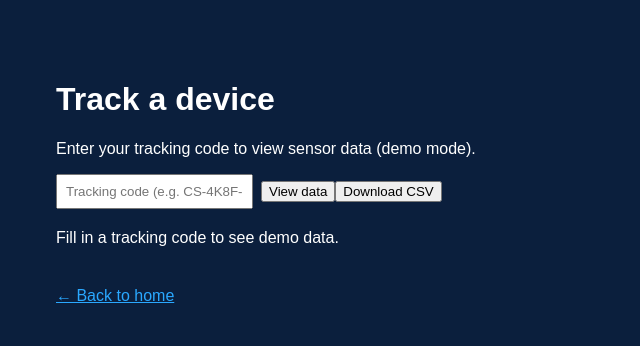
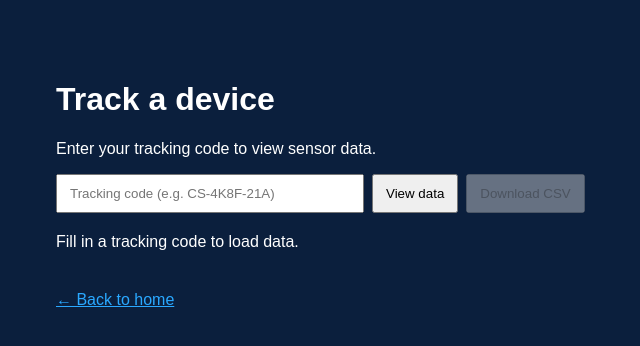
Before and after one commit to sjoerdvellinga/cargosys-LoRawan-Tracker, a React (Vite) app: page /track in a window 1280 px wide. Shown: the top 346 px of the page, without its empty margins (4-644 px from the left). Built offline with nearby package versions, Linux system fonts and the light colour scheme; no server answers.

Commit message:
Make tracking page API-ready with demo fallback

```diff
--- /dev/null
+++ b/src/api/client.js
@@ -0,0 +1,39 @@
+const API_BASE = (import.meta.env.VITE_API_BASE_URL || "").replace(/\/$/, "");
+
+// Verwacht response shape (voor later):
+// { readings: [{ ts, temp, rh, impactG, vibHz, lat?, lon? }] }
+export async function fetchDeviceReadings(trackingCode) {
+  if (!API_BASE) {
+    const err = new Error("API not configured");
+    err.code = "NO_API";
+    throw err;
+  }
+
+  const url = `${API_BASE}/v1/track/${encodeURIComponent(trackingCode)}`;
+
+  const res = await fetch(url, {
+    method: "GET",
+    headers: { "Accept": "application/json" }
+  });
+
+  if (!res.ok) {
+    const text = await res.text().catch(() => "");
+    const err = new Error(`API error ${res.status} ${res.statusText}${text ? ` - ${text}` : ""}`);
+    err.code = "API_ERROR";
+    err.status = res.status;
+    throw err;
+  }
+
+  const json = await res.json();
+
+  // Flexibel: accepteer zowel {readings:[...]} als direct [...]
+  const readings = Array.isArray(json) ? json : json.readings;
+
+  if (!Array.isArray(readings)) {
+    const err = new Error("Invalid API response: expected readings array");
+    err.code = "BAD_RESPONSE";
+    throw err;
+  }
+
+  return readings;
+}
--- a/src/pages/Track.jsx
+++ b/src/pages/Track.jsx
@@ -2,44 +2,101 @@ import { useMemo, useState } from "react";
 import {
   LineChart, Line, XAxis, YAxis, CartesianGrid, Tooltip, ResponsiveContainer, Legend
 } from "recharts";
+import { Link } from "react-router-dom";
 import { mockReadings } from "../mock/mockData.js";
 import { downloadCsv } from "../utils/csv.js";
-import { Link } from "react-router-dom";
+import { fetchDeviceReadings } from "../api/client.js";
+import { normalizeReadings } from "../utils/normalize.js";
 
 export default function Track() {
   const [code, setCode] = useState("");
-  const [active, setActive] = useState(false);
+  const [status, setStatus] = useState("idle"); // idle | loading | ready | error
+  const [errorMsg, setErrorMsg] = useState("");
+  const [isDemo, setIsDemo] = useState(false);
+  const [readings, setReadings] = useState([]);
 
-  const data = useMemo(() => {
-    return mockReadings.map(d => ({
-      ...d,
-      time: new Date(d.ts).toLocaleString()
-    }));
-  }, []);
+  const chartData = useMemo(() => normalizeReadings(readings), [readings]);
+
+  async function onView() {
+    const trimmed = code.trim();
+    if (!trimmed) return;
+
+    setStatus("loading");
+    setErrorMsg("");
+    setIsDemo(false);
+
+    try {
+      const apiReadings = await fetchDeviceReadings(trimmed);
+      setReadings(apiReadings);
+      setStatus("ready");
+    } catch (err) {
+      // Fallback naar mock data, maar wel duidelijk melden
+      setIsDemo(true);
+      setReadings(mockReadings);
+
+      // Menselijke melding
+      const msg =
+        err?.code === "NO_API"
+          ? "API is not configured yet — showing demo data."
+          : "Could not load live data — showing demo data.";
+
+      setErrorMsg(msg);
+      setStatus("ready");
+    }
+  }
+
+  function onDownload() {
+    const trimmed = code.trim() || "demo";
+    if (!readings.length) return;
+    downloadCsv(`cargosys-${trimmed}.csv`, normalizeReadings(readings).map(({ time, ...rest }) => rest));
+  }
 
   return (
     <div style={{ padding: "60px", fontFamily: "Arial" }}>
       <h1>Track a device</h1>
-      <p>Enter your tracking code to view sensor data (demo mode).</p>
+      <p>Enter your tracking code to view sensor data.</p>
 
+      <div style={{ display: "flex", gap: "8px", flexWrap: "wrap", alignItems: "center" }}>
         <input
           placeholder="Tracking code (e.g. CS-4K8F-21A)"
           value={code}
           onChange={e => setCode(e.target.value)}
-        style={{ padding: "8px", marginRight: "8px" }}
+          style={{ padding: "10px 12px", minWidth: "280px" }}
         />
-      <button onClick={() => setActive(true)}>View data</button>
-      <button onClick={() => downloadCsv(`cargosys-${code || "demo"}.csv`, data)}>
+        <button onClick={onView} disabled={status === "loading"} style={{ padding: "10px 12px" }}>
+          {status === "loading" ? "Loading..." : "View data"}
+        </button>
+        <button onClick={onDownload} disabled={!readings.length} style={{ padding: "10px 12px" }}>
           Download CSV
         </button>
 
-      {!active ? (
-        <p style={{ marginTop: "20px" }}>Fill in a tracking code to see demo data.</p>
-      ) : (
+        {isDemo && (
+          <span style={{
+            padding: "6px 10px",
+            borderRadius: "999px",
+            background: "rgba(255,255,255,0.12)",
+            fontSize: "12px"
+          }}>
+            Demo data
+          </span>
+        )}
+      </div>
+
+      {errorMsg && (
+        <p style={{ marginTop: "14px", opacity: 0.9 }}>
+          {errorMsg}
+        </p>
+      )}
+
+      {status === "idle" && (
+        <p style={{ marginTop: "20px" }}>Fill in a tracking code to load data.</p>
+      )}
+
+      {status === "ready" && readings.length > 0 && (
         <>
-          <h2>Temperature & Humidity</h2>
-          <ResponsiveContainer width="100%" height={300}>
-            <LineChart data={data}>
+          <h2 style={{ marginTop: "28px" }}>Temperature & Humidity</h2>
+          <ResponsiveContainer width="100%" height={320}>
+            <LineChart data={chartData}>
               <CartesianGrid strokeDasharray="3 3" />
               <XAxis dataKey="time" hide />
               <YAxis />
@@ -50,9 +107,9 @@ export default function Track() {
             </LineChart>
           </ResponsiveContainer>
 
-          <h2>Impact & Vibration</h2>
-          <ResponsiveContainer width="100%" height={300}>
-            <LineChart data={data}>
+          <h2 style={{ marginTop: "28px" }}>Impact & Vibration</h2>
+          <ResponsiveContainer width="100%" height={320}>
+            <LineChart data={chartData}>
               <CartesianGrid strokeDasharray="3 3" />
               <XAxis dataKey="time" hide />
               <YAxis />
--- /dev/null
+++ b/src/utils/normalize.js
@@ -0,0 +1,10 @@
+export function normalizeReadings(readings) {
+  return readings.map(d => ({
+    ts: d.ts,
+    temp: Number(d.temp),
+    rh: Number(d.rh),
+    impactG: Number(d.impactG),
+    vibHz: Number(d.vibHz),
+    time: new Date(d.ts).toLocaleString()
+  }));
+}
```
Also changed, not shown: 1 other file (tests, documents, lock files or other folders). Lines whose indentation alone changed are shown as unchanged.
